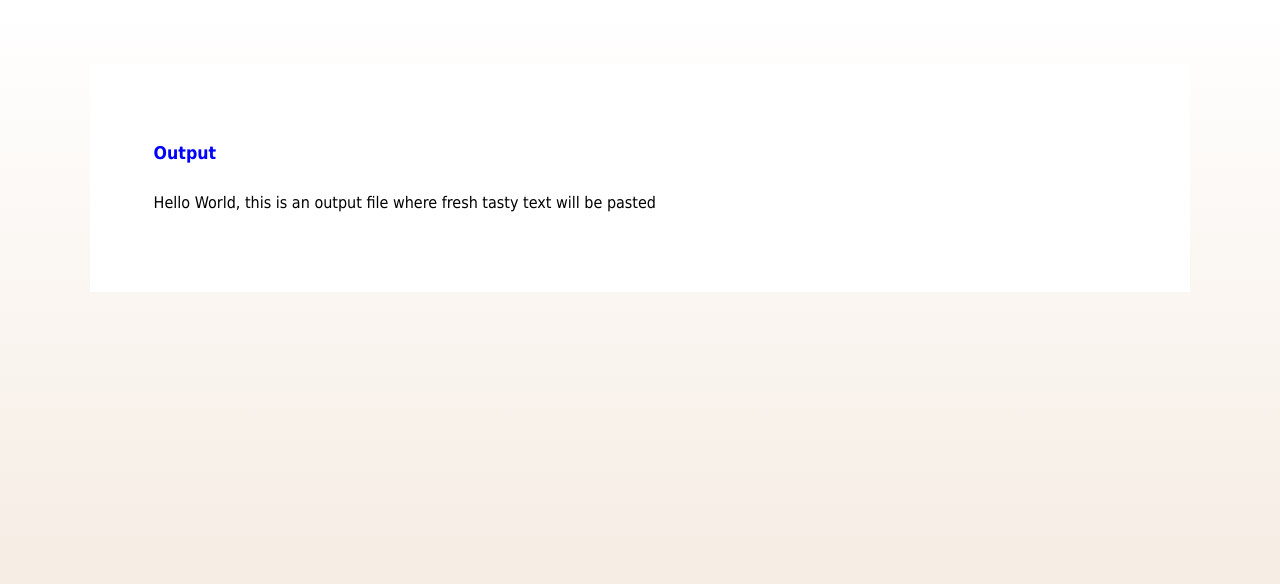
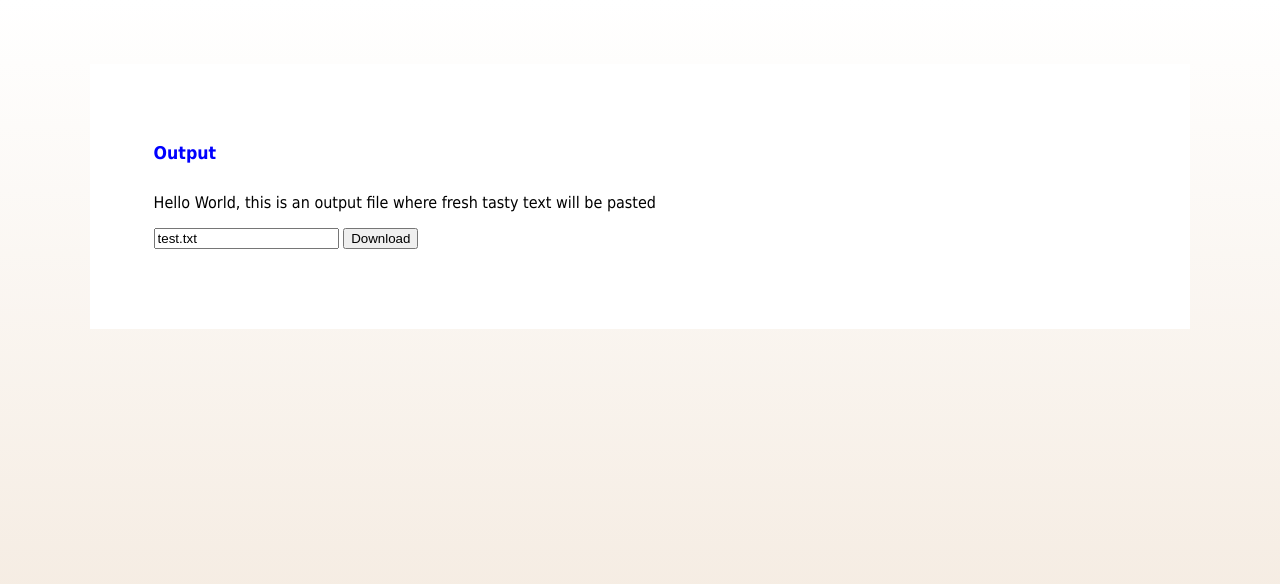
Before and after one commit to gharrison121/speech-to-text-accessibility, a plain HTML site: page Client/output.html in a window 1280 px wide. Drawn offline with Linux system fonts and the light colour scheme; no server answers.

Commit message:
Download text
Text on the output page can be downloaded.

```diff
--- a/Client/output.html
+++ b/Client/output.html
@@ -10,5 +10,10 @@
 
   <article>
   <h1 id ="Output">Output</h1>
-    <p id="text">Hello World, this is an output file where fresh tasty text will be pasted</p>
+    <p id="outputtext">Hello World, this is an output file where fresh tasty text will be pasted</p>
+
+	<form onsubmit="download(name.value)">
+		<input type="text" name="name" value="test.txt">
+		<input type="submit" value="Download">
+	</form>
   </article>
--- a/Client/utility.js
+++ b/Client/utility.js
@@ -14,5 +14,19 @@ function getOutput() {
   xhr.send();
 }
 
+
+function download(filename) {
+  var data = document.getElementById("outputtext").textContent
+  var element = document.createElement('a');
+  element.setAttribute('href', 'data:text/plain;charset=utf-8,' + encodeURI(data));
+  element.setAttribute('download', filename);
+
+  document.body.appendChild(element);
+  element.click();
+
+  document.body.removeChild(element);
+}
+
+
 document.addEventListener("DOMContentLoaded", getOutput())
 setInterval(getOutput, 6000)
```
